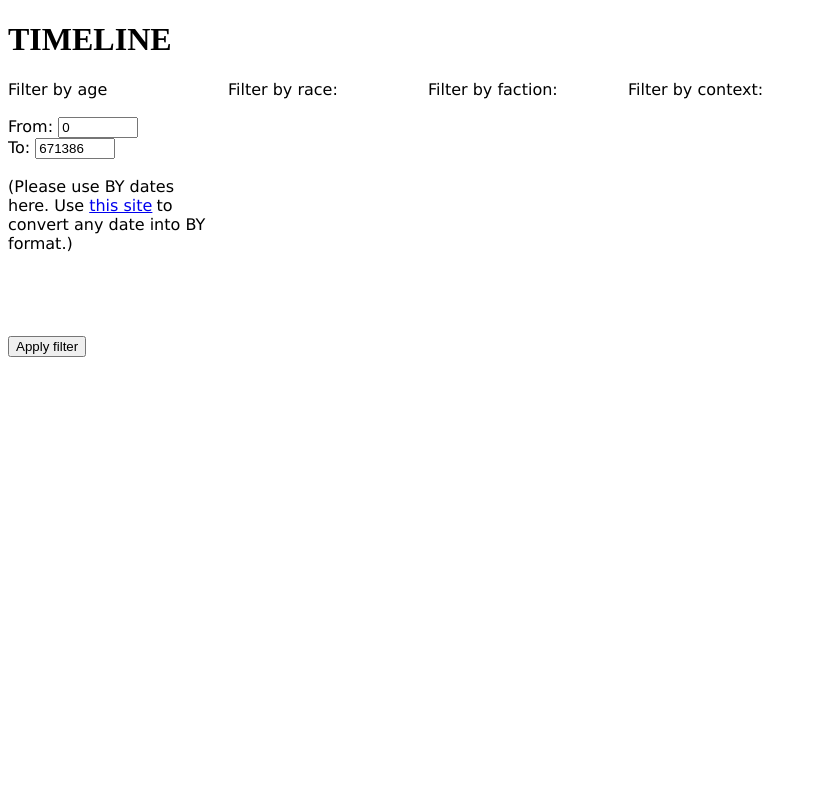
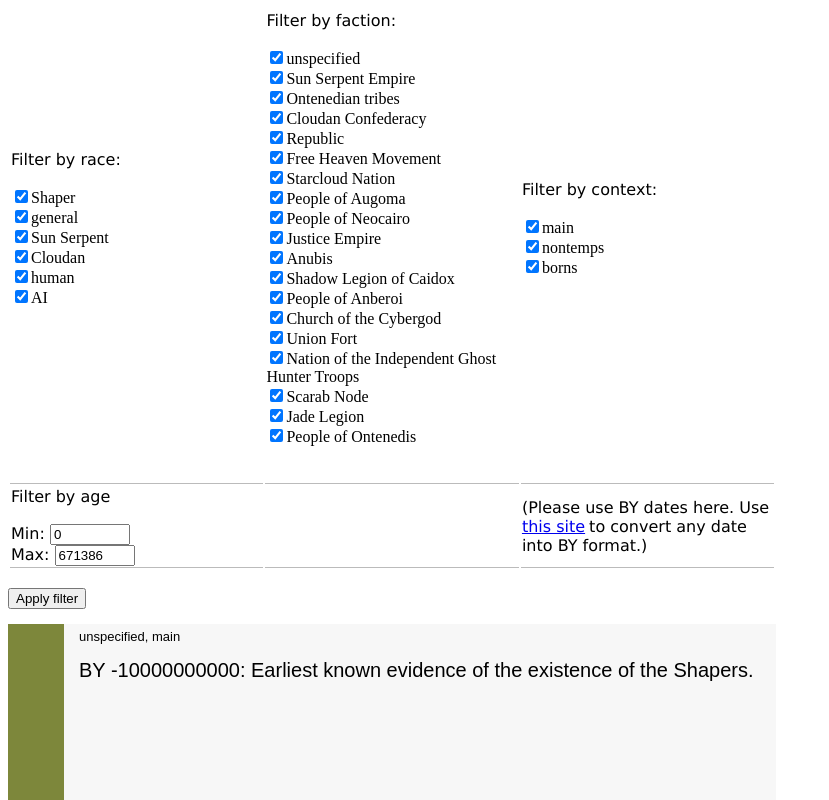
Before and after one commit to Katamori/nodejs-web-projects-2017, a plain HTML site: page public/html/terminus-nation/timeline.html in a window 1280 px wide. Shown: the top 800 px of the page, without its empty margins (0-829 px from the left). Drawn offline with Linux system fonts and the light colour scheme.

Commit message:
Timeline: style polished, filtering added

```diff
--- a/public/files/terminus-nation/timeline.js
+++ b/public/files/terminus-nation/timeline.js
@@ -27,7 +27,7 @@ race:
 faction: obvious; this is what going to be the main definer
 		 (in case of minor races, this is the race definer too)
 		 (can be used for important planets, too)
-		 (also optional - in that case, use "")
+		 (also optional - in that case, use "unspecified")
 		 (when conflicts come out, write the ATTACKER to this field)
 
 context: differentiating inventions, culture and such
@@ -45,18 +45,18 @@ var timelineJSON = [
 
     {
         calendar:"BY", year:-10000000000, month:0, day:0,
-        race:"Shaper", faction:"", context:"main",
+        race:"Shaper", faction:"unspecified", context:"main",
         content:"Earliest known evidence of the existence of the Shapers.",
 
     },
     {
         calendar:"BY", year:-30000, month:0, day:0,
-        race:"general", faction:"", context:"main",
+        race:"general", faction:"unspecified", context:"main",
         content:"The beginning of the Beacon World Era. The estimated age of the youngest Planet Monument."
     },
     {
         calendar:"BY", year:1, month:0, day:0,
-        race:"general", faction:"", context:"main",
+        race:"general", faction:"unspecified", context:"main",
         content:"The most recent Beacon World Activation Event. Ezbekuar's Gate is activated by Cloudan forces, "        +
 		"teleporting them to Regh. Majority of Cloudan, Sun Serpent and minor beings are destroyed.",
     },
@@ -92,13 +92,13 @@ var timelineJSON = [
     },
     {
         calendar:"KW", year:32142, month:0, day:0,
-        race:"Cloudan", faction:"", context:"main",
+        race:"Cloudan", faction:"unspecified", context:"main",
         content:"Beginning of the all-out warfare between the Cloudans and the Aurosts and the Sun Serpents, " +
 		"known as the Immortal War.",
     },
     {
         calendar:"KW", year:32908, month:0, day:0,
-        race:"Cloudan", faction:"", context:"main",
+        race:"Cloudan", faction:"unspecified", context:"main",
         content:"End of the Immortal War.",
     },
     {
@@ -132,7 +132,7 @@ var timelineJSON = [
 
     {
         calendar:"KW", year:97701, month:0, day:0,
-        race:"human", faction:"", context:"main",
+        race:"human", faction:"unspecified", context:"main",
         content:"The first man-made space ship that was able to cross the Frontier lands with 100 "+
 		"thousand cryosleeping people on planet Volada.",
     },
@@ -206,7 +206,7 @@ var timelineJSON = [
         calendar:"RD", year:3426, month:0, day:0,
         race:"human", faction:"Free Heaven Movement", context:"main",
         content:"Rest In Peace Movement, political ancestor of the Free Heaven Movement "+
-		"besieges Republic Haven the first time. First year of Resistance Year calendar.",
+		          "besieges Republic Haven the first time. First year of Resistance Year calendar.",
     },
 
 
@@ -232,7 +232,7 @@ var timelineJSON = [
 
     {
         calendar:"RD", year:4431, month:0, day:0,
-        race:"human", faction:"", context:"main",
+        race:"human", faction:"unspecified", context:"main",
         content:"The first colonists settle down on Neocairo.	",
     },
     {
@@ -298,7 +298,7 @@ var timelineJSON = [
 
     {
         calendar:"RD", year:6402, month:0, day:0,
-        race:"human", faction:"", context:"nontemps",
+        race:"human", faction:"unspecified", context:"nontemps",
         content:"Boson dies; he resurrects on Vekka.",
     },
 
@@ -306,7 +306,7 @@ var timelineJSON = [
 
     {
         calendar:"RD", year:6516, month:0, day:0,
-        race:"general", faction:"", context:"main",
+        race:"general", faction:"unspecified", context:"main",
         content:"Aurost surveillance detects that Beacon World will be depleted within less "+
                 "than 1500 years, indicating the approach of the activation of the Gate.",
     },
@@ -315,7 +315,7 @@ var timelineJSON = [
 
     {
         calendar:"RD", year:6691, month:0, day:0,
-        race:"general", faction:"", context:"main",
+        race:"general", faction:"unspecified", context:"main",
         content:"Adao Beran founds the Boson Conundrum.",
     },
 
@@ -421,7 +421,7 @@ var timelineJSON = [
     },
     {
         calendar:"RD", year:6917, month:0, day:0,
-        race:"human", faction:"", context:"nontemps",
+        race:"human", faction:"unspecified", context:"nontemps",
         content:"Ladykiller dies; he resurrects on Xyronex.",
     },
     {
@@ -440,6 +440,15 @@ var timelineJSON = [
         race:"AI", faction:"Anubis", context:"main",
         content:"Anubis (after an unsuccessfull siege) finally leaves the solar system of Augoma and starts building its so-called 'chapel'.",
     },
+
+
+
+
+
+
+
+
+
 
 
 
@@ -476,7 +485,7 @@ var timelineJSON = [
 
     {
         calendar:"RD", year:7430, month:0, day:0,
-        race:"human", faction:"", context:"nontemps",
+        race:"human", faction:"unspecified", context:"nontemps",
         content:"Hackerboy dies; he resurrects on Bhohavo.",
     },
     {
@@ -523,7 +532,7 @@ var timelineJSON = [
 
     {
         calendar:"RD", year:7690, month:0, day:0,
-        race:"human", faction:"", context:"main",
+        race:"human", faction:"unspecified", context:"main",
         content:"Red is born.",
     },
 
@@ -531,10 +540,14 @@ var timelineJSON = [
 
 
 
-
+    {
+        calendar:"RD", year:7702, month:0, day:0,
+        race:"human", faction:"Nation of the Independent Ghost Hunter Troops", context:"main",
+        content:"Adam Minkren, the leader of the NIGHT disappears after a military operation.",
+    },
     {
         calendar:"RD", year:7709, month:0, day:0,
-        race:"human", faction:"", context:"main",
+        race:"human", faction:"unspecified", context:"main",
         content:"Red dies within the galaxy; he resurrects on Mieivo. ",
     },
     {
@@ -552,12 +565,12 @@ var timelineJSON = [
 
     {
         calendar:"RD", year:7844, month:0, day:0,
-        race:"human", faction:"", context:"borns",
+        race:"human", faction:"unspecified", context:"borns",
         content:"Anput is born.",
     },
     {
         calendar:"RD", year:7863, month:0, day:0,
-        race:"human", faction:"", context:"borns",
+        race:"human", faction:"unspecified", context:"borns",
         content:"Jumper is born.",
     },
     {
@@ -567,22 +580,22 @@ var timelineJSON = [
     },
     {
         calendar:"RD", year:7871, month:2, day:27,
-        race:"human", faction:"", context:"borns",
+        race:"human", faction:"unspecified", context:"borns",
         content:"Kebechet is born.",
     },
     {
         calendar:"RD", year:7877, month:0, day:0,
-        race:"human", faction:"", context:"borns",
+        race:"human", faction:"unspecified", context:"borns",
         content:"Hammer is born on Galaris.",
     },
     {
         calendar:"RD", year:7879, month:0, day:0,
-        race:"human", faction:"", context:"borns",
+        race:"human", faction:"unspecified", context:"borns",
         content:"Amazon is born on Ontenedis.",
     },
     {
         calendar:"RD", year:7884, month:0, day:0,
-        race:"human", faction:"", context:"borns",
+        race:"human", faction:"unspecified", context:"borns",
         content:"Jelly is born.",
     },
     {
@@ -608,13 +621,13 @@ var timelineJSON = [
 
     {
         calendar:"RD", year:7901, month:0, day:0,
-        race:"human", faction:"", context:"nontemps",
+        race:"human", faction:"unspecified", context:"nontemps",
         content:"Drifter dies, he resurrects on Vel.",
     },
 
     {
         calendar:"UD", year:100000, month:0, day:0,
-        race:"human", faction:"", context:"main",
+        race:"human", faction:"unspecified", context:"main",
         content:"Placeholder.",
     },
 
--- a/public/files/terminus-nation/timeline/create_filter.js
+++ b/public/files/terminus-nation/timeline/create_filter.js
@@ -0,0 +1,71 @@
+createCheckboxList("race");
+createCheckboxList("faction");
+createCheckboxList("context");
+
+
+//3: hide and show appropriate elements
+function filterAll(){
+
+    for(m=0;m<timelineJSON.length;m++){
+
+        var dateBY = convertDate(timelineJSON[m].calendar, timelineJSON[m].date, "BY");
+        var raceNoSpace = timelineJSON[m].race.replace(/\s/g, '');
+
+        if(
+            //dateBY >= pdocument.getElementById("age_min").value &&
+            //dateBY <= document.getElementById("age_max").value &&
+            $("#"+raceNoSpace).is(':checked') &&
+            $("#"+timelineJSON[m].faction.replace(/\s/g, '')).is(':checked') &&
+            $("#"+timelineJSON[m].context.replace(/\s/g, '')).is(':checked')
+        ){
+            $("#eventno"+(m+1)).show();
+        }else {
+            $("#eventno"+(m+1)).hide();
+        }
+
+
+    }
+
+}
+
+//2: create a list of checkboxes for a div
+function createCheckboxList(category){
+
+    var tempList = createList(category);
+
+    for(l=0;l<tempList.length;l++){
+        var noSpace = tempList[l].replace(/\s/g, '');
+        $("#select_"+category).append("<input type='checkbox' id='"+noSpace+"' checked>"+tempList[l]+"<br>")
+    }
+
+    $("#select_"+category).append("<br><br>");
+
+}
+
+
+//1: this function selects all the distinct elements from the timeline
+//(note: itemname must be a string, with "" signs)
+function createList(itemname){
+
+    var interntalList = [];
+
+    //do the first step, whatever is the case
+    interntalList.push(timelineJSON[0][itemname]);
+
+    //do for the rest
+    for(m=1;m<timelineJSON.length;m++){
+
+        var isUnique = true;
+
+        for(z=0; (z<interntalList.length && isUnique); z++){
+            isUnique = isUnique && (timelineJSON[m][itemname] != interntalList[z]);
+        }
+
+        if (isUnique){ interntalList.push(timelineJSON[m][itemname]) };
+
+
+    }
+
+    return interntalList;
+
+}
--- a/public/files/terminus-nation/timeline/create_timeline.js
+++ b/public/files/terminus-nation/timeline/create_timeline.js
@@ -19,14 +19,14 @@ faction coloring - faction-colors.css
 
 */
 
-for(f=0;f<timelineJSON.length-1;f++){ AddBox(f); }
+ addBox();
 
 
 //this one adds the divs themselves (with proper coloring)
-function AddBox(num, color){
+function addBox(){
 
 
-
+	for(num=0;num<timelineJSON.length-1;num++){
 
 		var header = timelineJSON[num].context;
 
@@ -49,9 +49,9 @@ function AddBox(num, color){
 		- a column that makes the side strip
 		- a column for the data itself
 		*/
-	$( ".timeline" ).append("<tr>"+
+		$( ".timeline" ).append("<tr id='eventno"+(num+1)+"'>"+
 						"<td class='stripe "+selectColor(num)+"' id='stripe"+(num+1)+"'></td>"+
-					"<td class='eventbox' style='padding-bottom: "+((diff-1)*80)+"px;' id='no"+(num+1)+"'>"+
+						"<td class='eventbox' style='padding-bottom: "+((diff-1)*80)+"px;'>"+
 							"<p class='tag'>"+header+"</p>"+
 							"<p class='content' id='content"+(num+1)+"'>Szoveg ide</p>"+
 				 		"</td>"+
@@ -59,7 +59,7 @@ function AddBox(num, color){
 
 
 		FormattedDate(num);
-
+	}
 }
 
 /*calendar options:
--- a/public/files/terminus-nation/timeline/style.css
+++ b/public/files/terminus-nation/timeline/style.css
@@ -28,37 +28,35 @@ div {
 }
 
 
-/* input field's divs */
+/* input field */
 
-#select_age, #select_race, #select_faction, #select_context {
-    position: absolute;
-    width: 200px;
-}
-/*
-#select_age {
-    margin-left: 0px;
-}
- */
-#select_race {
-    margin-left: 220px;
+.filter {
+
+
+    width: 768px;
+
+
 }
 
-#select_faction {
-    margin-left: 420px;
+.filter td {
+
+    border-bottom: 1px solid #bbb;
+
 }
 
-#select_context {
-    margin-left: 620px;
+#select_race, #select_faction, #select_context {
+    width: 256px;
+
 }
+
 
 /* TIMELINE ITSELF */
 
 .timeline {
 
-	width: 100%;
-	/*background-color: #E9ECE9;*/
-
+	background-color: #f7f7f7;
 	border-collapse: collapse;
+    width: 768px;
 
 
 }
--- a/public/html/terminus-nation/timeline.html
+++ b/public/html/terminus-nation/timeline.html
@@ -7,54 +7,66 @@
 	  	<!--<script src="https://ajax.googleapis.com/ajax/libs/jquery/3.1.1/jquery.min.js"></script>-->
 
 		<!-- common files -->
-		<link rel="stylesheet" type="text/css" href="/files/terminus-nation/timeline/style.css">
+		<link rel="stylesheet" type="text/css" href="/files/terminus-nation/faction-colors.css">
 
 		<script src='/files/terminus-nation/timeline.js'></script>
 		<script src='/files/terminus-nation/convertdate.js'></script>
 
 		<!-- only for this one -->
-		<link rel="stylesheet" type="text/css" href="/files/terminus-nation/faction-colors.css">
+		<link rel="stylesheet" type="text/css" href="/files/terminus-nation/timeline/style.css">
 
-		<script src='/files/terminus-nation/timeline/create_timeline.js'></script>
+
 
 
 	</head>
 
 	<body>
+		<!--<h1>TIMELINE</h1>-->
 
+
+		<!-- FILTERING FIELDS -->
+		<table class="filter">
+			<tr>
+
+			<!-- 	given their vague variety,
+					I generate these input fields
+					dynamically. I hope it's OK. 	-->
+				<td id='select_race'><a>Filter by race:</a><br><br></td>
+				<td id='select_faction'><a>Filter by faction:</a><br><br></td>
+				<td id='select_context'><a>Filter by context:</a><br><br></td>
+
+			</tr>
+
+			<tr>
+				<td id="select_age">
+					<a>Filter by age</a><br><br>
+
+					<a>Min: </a>
+						<input type="number" id="age_min" value="0" style="width: 72px;"><br>
+					<a>Max: </a>
+						<input type="number" id="age_max" value="671386" style="width: 72px;">
+				</td>
+
+				<td>
+
+				</td>
+
+				<td>
+					<a>(Please use BY dates here. Use </a>
+					<a href='/terminus-nation/date-calc.html'>this site</a>
+					<a> to convert any date into BY format.)</a>
+				</td>
+			</tr>
+		</table>
+
+		<br>
+		<button type="button" onclick="filterAll()"style="position:absolute;">Apply filter</button>
+		<br><br>
 
 		<!-- THE SYSTEM ITSELF -->
 		<table class = "timeline">
 
-			<h1>TIMELINE</h1>
 
-
-			<div style="margin-bottom: 256px;">
-
-				<div id="select_age">
-					<a>Filter by age</a><br><br>
-
-					<a>From: </a>
-						<input type="number" id="age_min" value="0" style="width: 72px;"><br>
-					<a>To: </a>
-						<input type="number" id="age_max" value="671386" style="width: 72px;"><br><br>
-
-					<a>(Please use BY dates here. Use </a>
-					<a href='/terminus-nation/date-calc.html'>this site</a>
-					<a> to convert any date into BY format.)</a>
-				</div>
-
-
-			<!-- 	given their vague variety,
-					I generate these input fields
-					dynamically. I hope it's OK. 	-->
-				<div id='select_race'><a>Filter by race:</a></div>
-				<div id='select_faction'><a>Filter by faction:</a></div>
-				<div id='select_context'><a>Filter by context:</a></div>
-
-			</div>
-
-			<button type="button" onclick="filter()"style="position:absolute;">Apply filter</button>
 
 <!--
 		    <td class="str"></td>
@@ -65,6 +77,8 @@
 
 
 	</body>
-	<script src='/files/terminus-nation/timeline/main_js.js'></script>
+	<!-- moar files only for this one -->
+	<script src='/files/terminus-nation/timeline/create_timeline.js'></script>
+	<script src='/files/terminus-nation/timeline/create_filter.js'></script>
 
 	</html>
```
Lines whose indentation alone changed are shown as unchanged.
